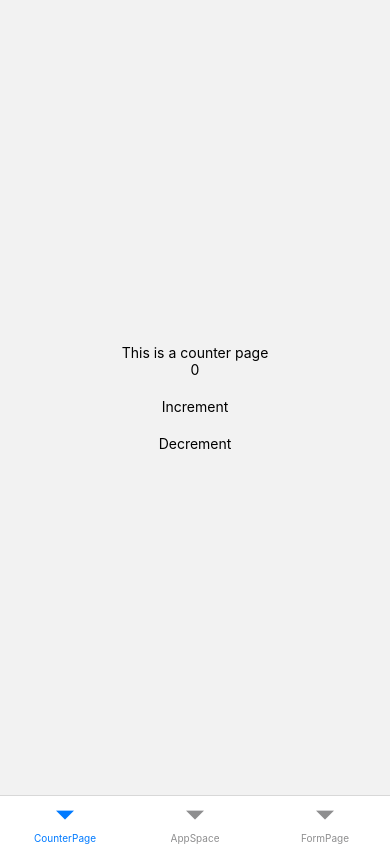
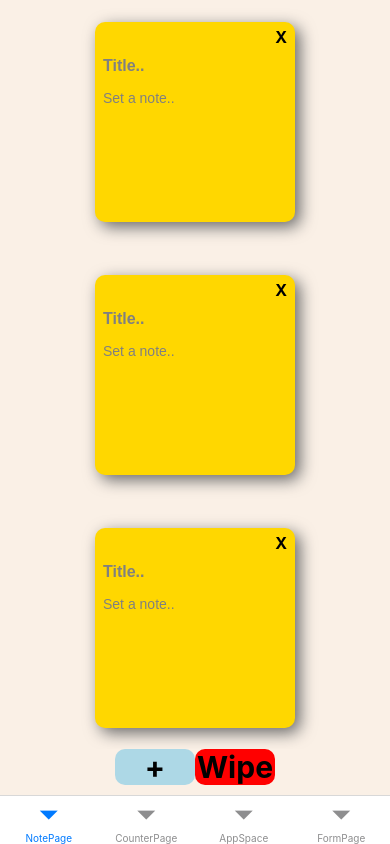
Before and after one commit to Aixufey/TDS200-Xplatform, a React Native app: screen /NotePage in a window 390 px wide. Built offline with nearby package versions, Linux system fonts and the light colour scheme; no server answers.

Commit message:
Added Note-Taking-Page, need refactoring

```diff
--- /dev/null
+++ b/components/note/StickyItem.tsx
@@ -0,0 +1,96 @@
+import { useState } from "react";
+import { TextInput, View, Text, StyleSheet, Pressable } from "react-native";
+
+
+
+
+
+
+
+interface IStickyItem {
+    title?: string;
+    content?: string;
+    children?: React.ReactNode;
+}
+const StickyItem: React.FC<IStickyItem> = ({ title, content }) => {
+    // const [title, setTitle] = useState<string>("")
+    // const [note, setNote] = useState<string>("")
+    const [nil, setClose] = useState<boolean>(true)
+
+
+    return (
+        <>
+            {nil &&
+                <View style={styles.container}>
+                    <View style={styles.header}>
+                        <Pressable
+                            onPress={() => setClose(false)}
+                        >
+                            <Text style={styles.close}>X</Text>
+                        </Pressable>
+                    </View>
+                    {/* Title */}
+                    <TextInput
+                        style={styles.titleInput}
+                        multiline={false}
+                        placeholder={'Title..'}
+                        placeholderTextColor={'#808080'}
+                        onChangeText={(txt) => title ?? txt}
+                        autoCorrect={false}
+                        value={title}
+                    />
+                    {/* Note */}
+                    <TextInput
+                        style={styles.noteInput}
+                        multiline={true}
+                        placeholder={'Set a note..'}
+                        placeholderTextColor={'#808080'}
+                        onChangeText={(txt) => content ?? txt}
+                        autoCorrect={false}
+                        value={content}
+                    />
+                </View>
+            }
+        </>
+    )
+}
+
+export default StickyItem;
+
+
+const styles = StyleSheet.create({
+    container: {
+        width: 200,
+        height: 200,
+        paddingTop: 5,
+        paddingHorizontal: 8,
+        backgroundColor: "#FFD700",
+        borderRadius: 10,
+        shadowRadius: 16,
+        shadowOffset: { width: 5, height: 5 },
+        shadowColor: "#696969",
+    }, header: {
+        flexDirection: 'row',
+        flexWrap: 'wrap',
+        justifyContent: 'flex-end',
+    }, close: {
+        fontSize: 16,
+        fontWeight: 'bold',
+    },
+    titleInput: {
+        paddingTop: 10,
+        fontSize: 16,
+        fontFamily: "sans-serif",
+        fontWeight: "bold",
+        width: "100%",
+        outlineStyle: 'none',
+    }, noteInput: {
+        marginTop: 15,
+        fontSize: 14,
+        fontFamily: "sans-serif",
+        width: "100%", // Make the note input full width
+        height: "100%", // Make the note input full height
+        outlineStyle: 'none',
+        scrollbarWidth: 'none',
+    }
+})
--- /dev/null
+++ b/components/note/index.ts
@@ -0,0 +1,3 @@
+import StickyItem from "./StickyItem";
+
+export { StickyItem };
--- a/pages/index.ts
+++ b/pages/index.ts
@@ -1,3 +1,4 @@
 /* Export all modules */
 export * from './counterPage'
 export * from './formPage'
+export * from './notePage'
--- /dev/null
+++ b/pages/notePage/NotePage.tsx
@@ -0,0 +1,116 @@
+import React, { useEffect, useState } from "react";
+import { StickyItem } from "../../components/note";
+import { FlatList, View, Text, StyleSheet, Pressable, Button } from "react-native";
+
+
+
+type dummyType = {
+    id: string;
+    title?: string;
+    content?: string;
+}
+const NotePage = () => {
+    let dummy: dummyType[] = [
+        { id: crypto.randomUUID().slice(4) },
+        { id: crypto.randomUUID().slice(4) },
+        { id: crypto.randomUUID().slice(4) },
+    ]
+
+    const [data, setData] = useState<dummyType[]>(dummy);
+
+
+    const handleAddNote = () => {
+        const newNote: dummyType =
+            { id: crypto.randomUUID().slice(4) }
+        setData([...data, newNote])
+    }
+
+    const handleDeleteAll = () => {
+        setData([]);
+    }
+
+    return (
+        <View style={styles.container}>
+            <FlatList
+                data={data}
+                keyExtractor={item => item.id}
+                renderItem={({ item }) => (
+                    <StickyItem
+                        title={item.title}
+                        content={item.content}
+                    />
+                )}
+                contentContainerStyle={styles.flatListContainer}
+            />
+            <View style={styles.btnContainer}>
+                <Pressable
+                    onPress={handleAddNote}
+                    style={{
+                        maxWidth: 150,
+                        minWidth: 80,
+                        maxHeight: 60,
+                        backgroundColor: 'lightblue',
+                        borderRadius: 10,
+                        alignItems: 'center',
+                        justifyContent: 'center',
+                    }}
+
+                >
+                    <Text style={{
+                        fontWeight: 'bold',
+                        fontSize: 30,
+                        height: '100%',
+                    }}>
+                        +
+                    </Text>
+                </Pressable>
+
+                {/* Delte */}
+                <Pressable
+                    onPress={handleDeleteAll}
+                    style={{
+                        maxWidth: 150,
+                        minWidth: 80,
+                        maxHeight: 60,
+                        backgroundColor: 'red',
+                        borderRadius: 10,
+                        alignItems: 'center',
+                        justifyContent: 'center',
+                    }}
+
+                >
+                    <Text style={{
+                        fontWeight: 'bold',
+                        fontSize: 30,
+                        height: '100%',
+                    }}>
+                        Wipe
+                    </Text>
+                </Pressable>
+            </View>
+        </View>
+    )
+}
+
+export default NotePage;
+
+const styles = StyleSheet.create({
+    container: {
+        flex: 1,
+        backgroundColor: "linen"
+    },
+    flatListContainer: {
+        flex: 1,
+        gap: 10,
+        flexWrap: "wrap",
+        flexDirection: "row",
+        alignItems: 'center',
+        justifyContent: "center",
+    },
+    btnContainer: {
+        paddingBottom: 10,
+        flexDirection: 'row',
+        justifyContent: 'center',
+
+    }
+});
--- /dev/null
+++ b/pages/notePage/index.ts
@@ -0,0 +1,3 @@
+import NotePage from "./NotePage";
+
+export { NotePage };
--- a/routes/Routes.tsx
+++ b/routes/Routes.tsx
@@ -4,7 +4,7 @@ import {
     View,
     Text,
 } from "react-native"
-import { BasicFormPage, CounterPage } from "../pages";
+import { BasicFormPage, CounterPage, NotePage } from "../pages";
 import AppSpace from "../AppSpace";
 
 
@@ -13,7 +13,8 @@ import AppSpace from "../AppSpace";
 const Tab = createBottomTabNavigator();
 const Routes: React.FC = () => {
     return (
-        <Tab.Navigator initialRouteName="CounterPage" screenOptions={{ headerShown: false }}>
+        <Tab.Navigator initialRouteName="NotePage" screenOptions={{ headerShown: false }}>
+            <Tab.Screen name="NotePage" component={NotePage} />
             <Tab.Screen name="CounterPage" component={CounterPage} />
             <Tab.Screen name="AppSpace" component={AppSpace} />
             <Tab.Screen name="FormPage" component={BasicFormPage} />
```
